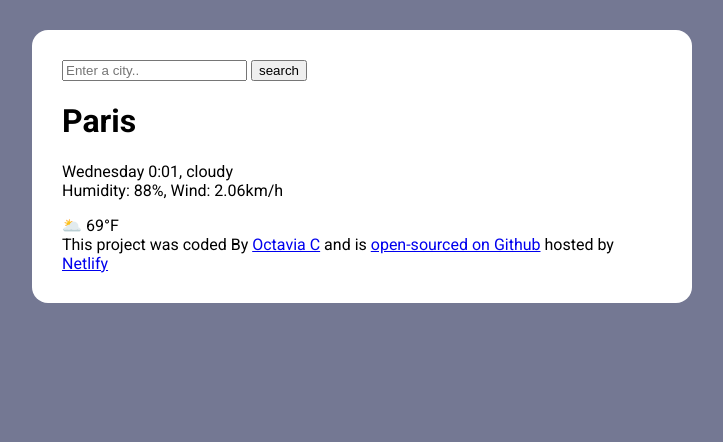
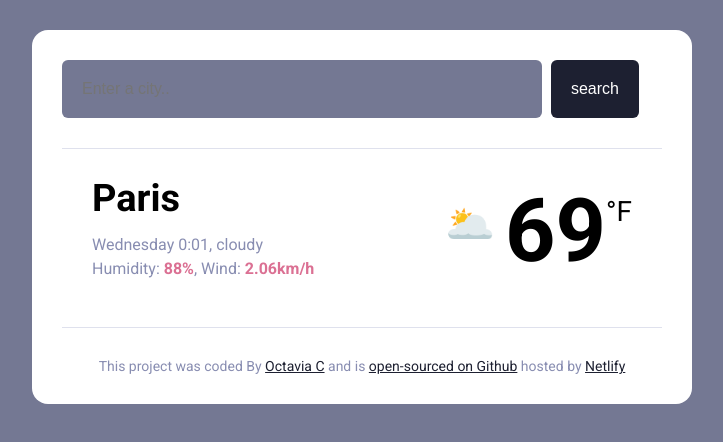
Before and after one commit to Octaviacc/Octavia-Weather-App, a plain HTML site: page index.html in a window 1280 px wide. Shown: the whole page, without its empty margins (278-1001 px from the left). Drawn offline with Linux system fonts and the light colour scheme.

Commit message:
Added basic css

```diff
--- a/index.html
+++ b/index.html
@@ -15,21 +15,32 @@
   <body>
     <div class="weather-app">
       <header>
-        <form>
-          <input type="search" placeholder="Enter a city.." required />
-          <input type="submit" value="search" />
+        <form class="search-form">
+          <input
+            type="search"
+            placeholder="Enter a city.."
+            required
+            class="search-input"
+          />
+          <input type="submit" value="search" class="search-button" />
         </form>
       </header>
       <main>
-        <h1>Paris</h1>
-        <div>
-          <p>
-            Wednesday 0:01, cloudy
-            <br />
-            Humidity: 88%, Wind: 2.06km/h
-          </p>
+        <div class="weather-data">
+          <div>
+            <h1 class="weather-city">Paris</h1>
+            <p class="weather-details">
+              Wednesday 0:01, cloudy
+              <br />
+              Humidity: <strong>88%</strong>, Wind: <strong>2.06km/h</strong>
+            </p>
+          </div>
+          <div class="weather-temp-cont">
+            <div class="weather-icon">🌥️</div>
+            <div class="weather-temp-value">69</div>
+            <div class="weather-unit">°F</div>
+          </div>
         </div>
-        <div>🌥️ 69°F</div>
       </main>
       <footer>
         This project was coded By
--- a/src/style.css
+++ b/src/style.css
@@ -1,3 +1,11 @@
+header {
+  border-bottom: 1px solid rgb(223, 225, 237);
+  padding: 0 0 30px;
+}
+a {
+  color: rgb(29, 32, 49);
+}
+
 body {
   background-color: rgb(116, 120, 147);
   font-family: "roboto", sans-serif;
@@ -10,3 +18,65 @@ body {
   box-shadow: rgb(97, 101, 125);
   border-radius: 16px;
 }
+.search-input {
+  background-color: rgb(116, 120, 147);
+  border: none;
+  border-radius: 6px;
+  width: 80%;
+  padding: 20px;
+  font-size: 16px;
+}
+.search-button {
+  background-color: rgb(29, 32, 49);
+  padding: 20px;
+  border: none;
+  border-radius: 6px;
+  color: white;
+  font-size: 16px;
+  margin-left: 5px;
+}
+main {
+  padding: 30px;
+}
+.weather-city {
+  margin: 0px;
+  font-size: 38px;
+  line-height: 38px;
+}
+
+.weather-details {
+  font-size: 16px;
+  line-height: 24px;
+  color: rgb(136, 141, 177);
+}
+.weather-details strong {
+  color: palevioletred;
+}
+.weather-data {
+  display: flex;
+  justify-content: space-between;
+}
+.weather-temp-cont {
+  display: flex;
+}
+.weather-temp-value {
+  font-size: 88px;
+  margin-left: 10px;
+  font-weight: bold;
+}
+.weather-icon {
+  font-size: 40px;
+  margin-top: 22px;
+  margin-left: 10px;
+}
+.weather-unit {
+  margin-top: 16px;
+  font-size: 28px;
+}
+footer {
+  border-top: 1px solid rgb(223, 225, 237);
+  padding: 30px 0 0;
+  text-align: center;
+  font-size: 14px;
+  color: rgb(136, 141, 177);
+}
```
